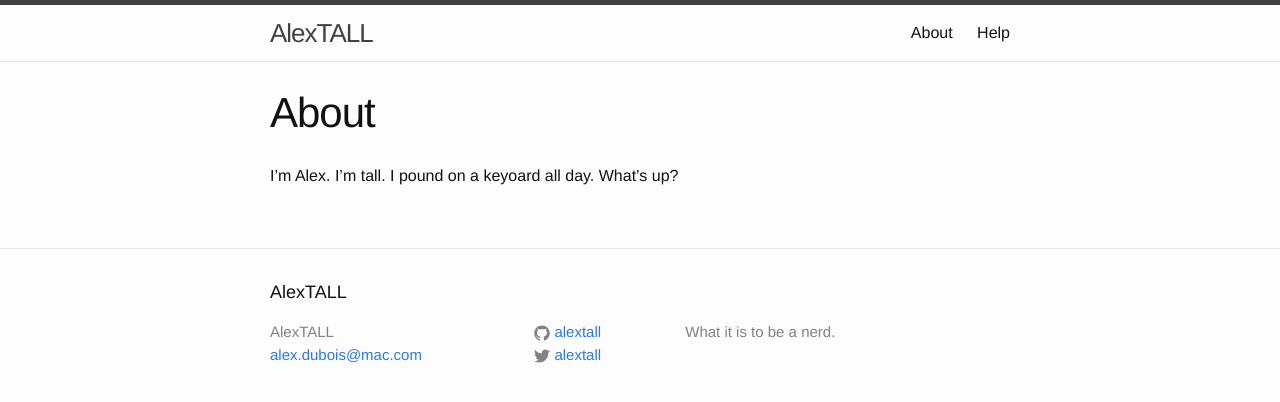
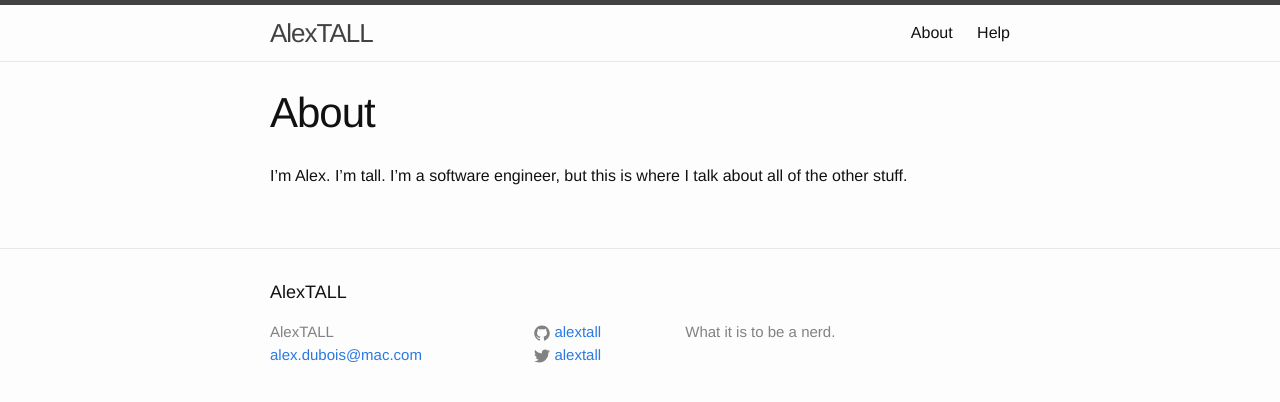
Before and after one commit to alextall/alextall.github.io, a Jekyll site: the page built from about.md, in a window 1280 px wide. Shown: the top 402 px of the page. Built offline with Jekyll 4.4.1, drawn with Linux system fonts in a browser that asks for light colours.

Commit message:
Update About page

```diff
--- a/about.md
+++ b/about.md
@@ -4,4 +4,4 @@ title: About
 permalink: /about/
 ---
 
-I'm Alex. I'm tall. I pound on a keyoard all day. What's up?
+I'm Alex. I'm tall. I'm a software engineer, but this is where I talk about all of the other stuff.
```
